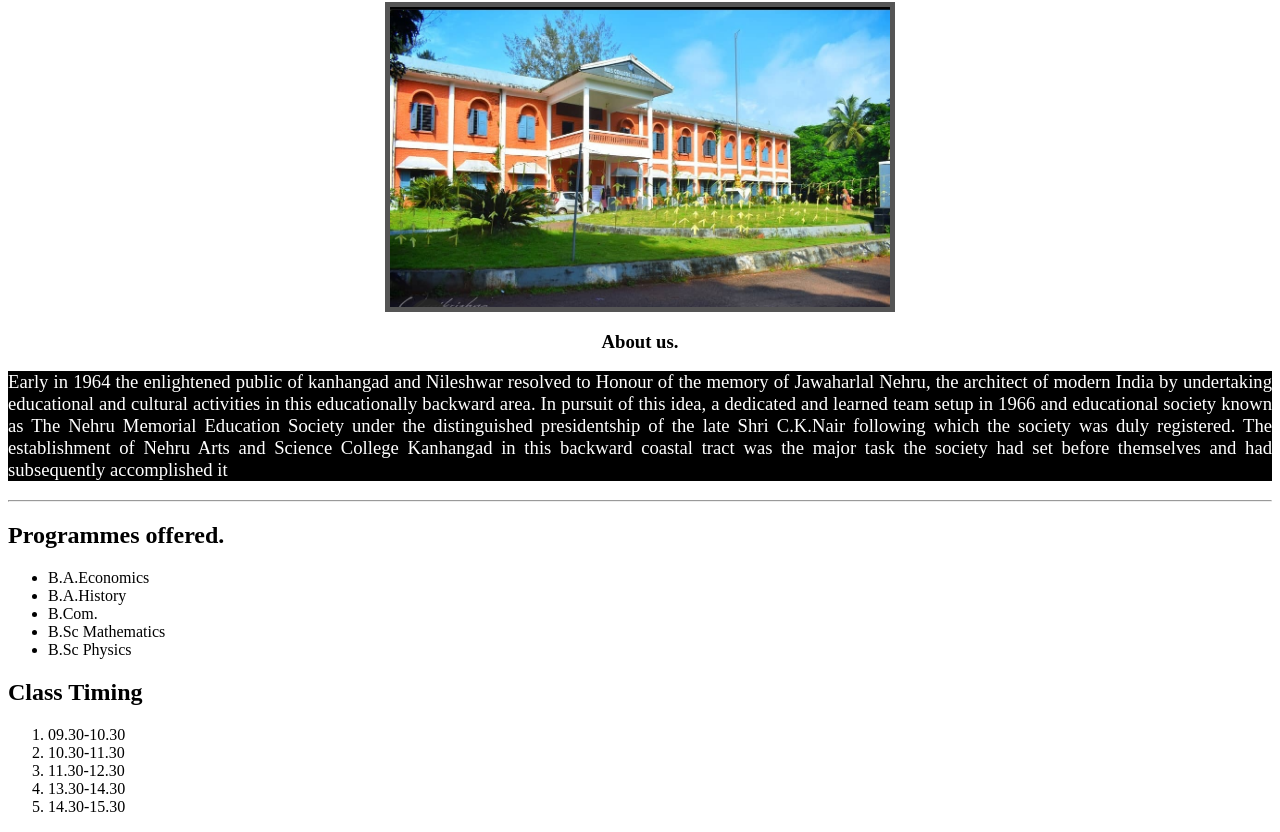
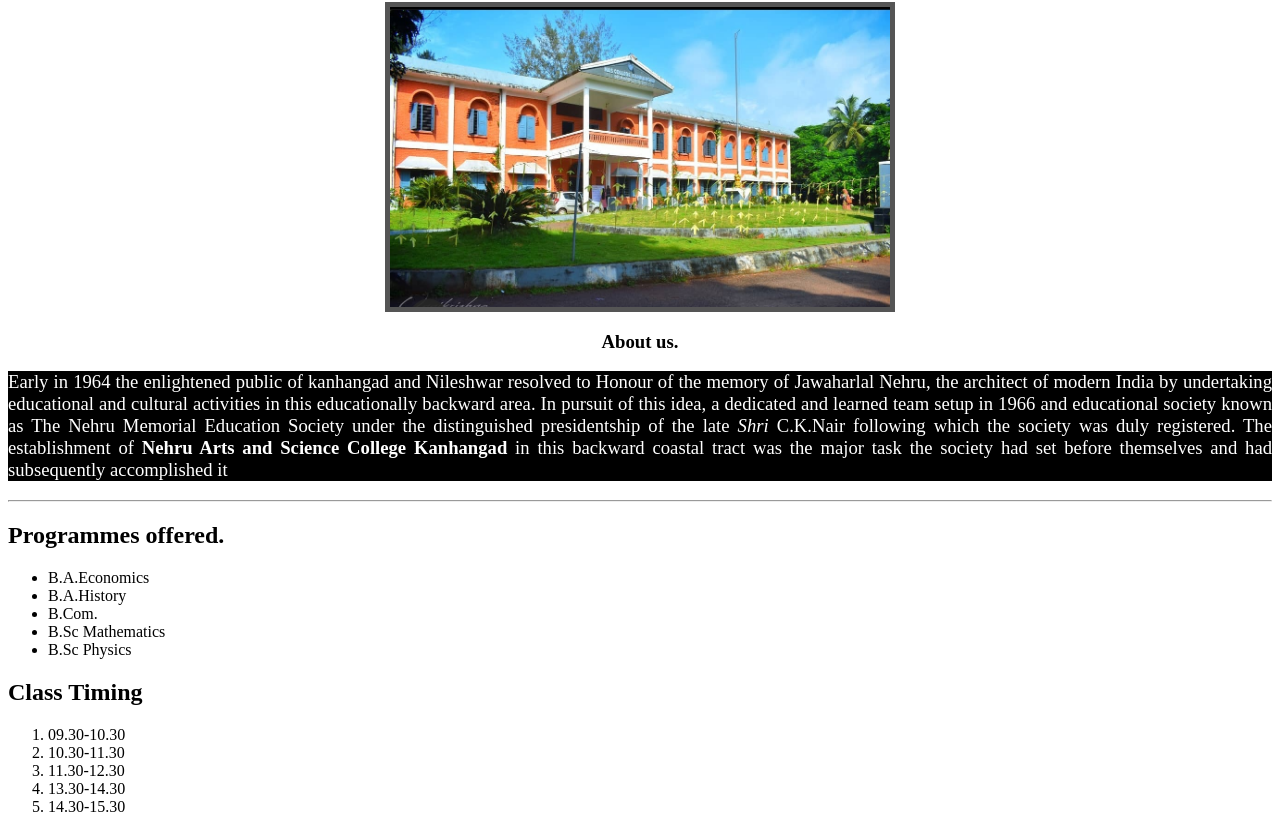
Before and after one commit to Aswathi1012/nehru, a plain HTML site: page index.html in a window 1280 px wide. Shown: the part 78-910 px from the top of the page. Drawn offline with Linux system fonts and the light colour scheme.

Commit message:
Update index.html

```diff
--- a/index.html
+++ b/index.html
@@ -38,7 +38,7 @@ h3 {
 </body>
 </html>
 
-<p>Early in 1964 the enlightened public of kanhangad and Nileshwar resolved to Honour of the memory of Jawaharlal Nehru, the architect of modern India by undertaking educational and cultural activities in this educationally backward area. In pursuit of this idea, a dedicated and learned team setup in 1966 and educational society known as The Nehru Memorial Education Society under the distinguished presidentship of the late Shri C.K.Nair following which the society was duly registered. The establishment of Nehru Arts and Science College Kanhangad in this backward coastal tract was the major task the society had set before themselves and had subsequently accomplished it</p>
+<p>Early in 1964 the enlightened public of kanhangad and Nileshwar resolved to Honour of the memory of Jawaharlal Nehru, the architect of modern India by undertaking educational and cultural activities in this educationally backward area. In pursuit of this idea, a dedicated and learned team setup in 1966 and educational society known as The Nehru Memorial Education Society under the distinguished presidentship of the late <i> Shri </i>C.K.Nair following which the society was duly registered. The establishment of <b>Nehru Arts and Science College Kanhangad </b> in this backward coastal tract was the major task the society had set before themselves and had subsequently accomplished it</p>
 
 </body>
 </html>
```
